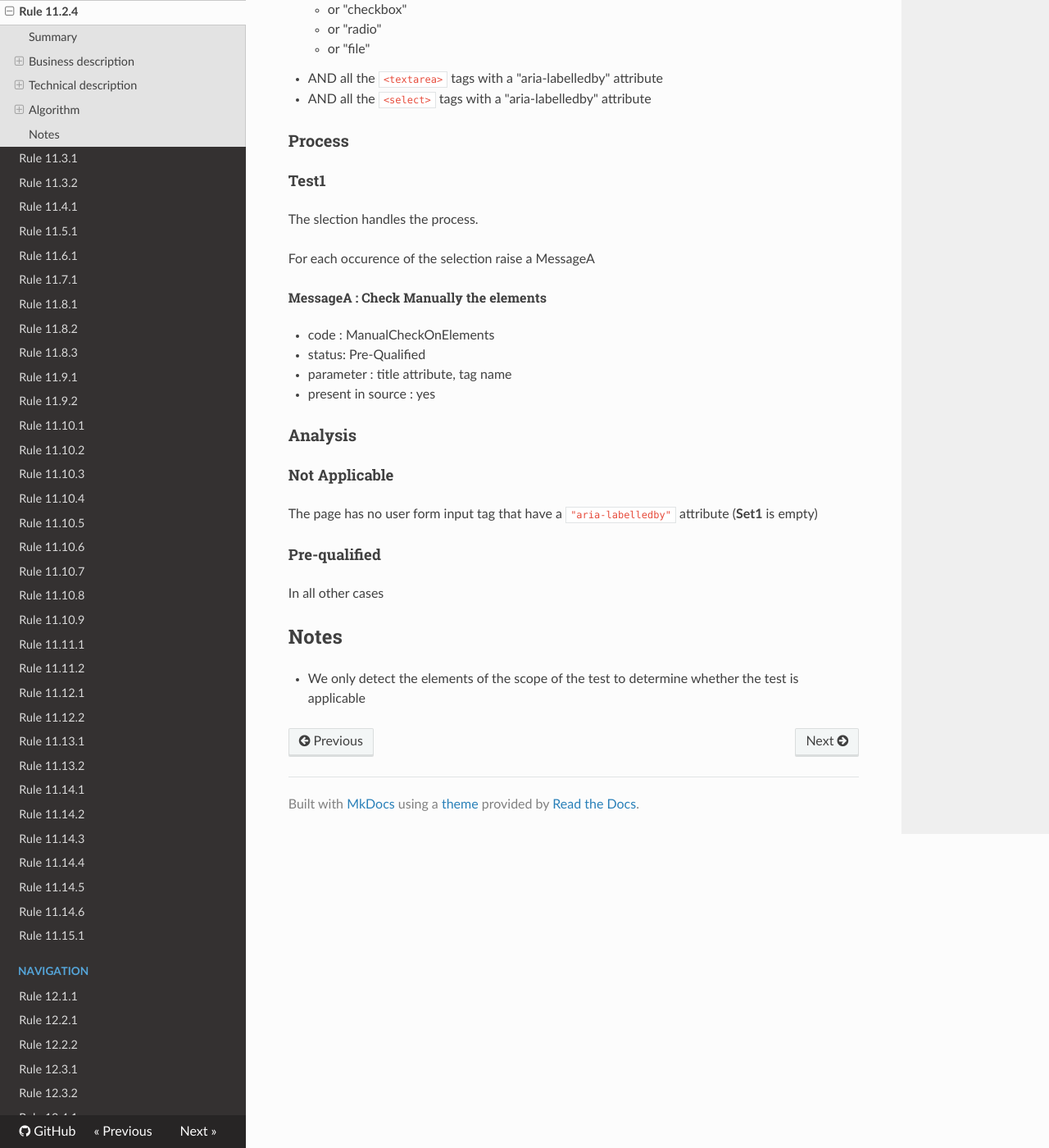
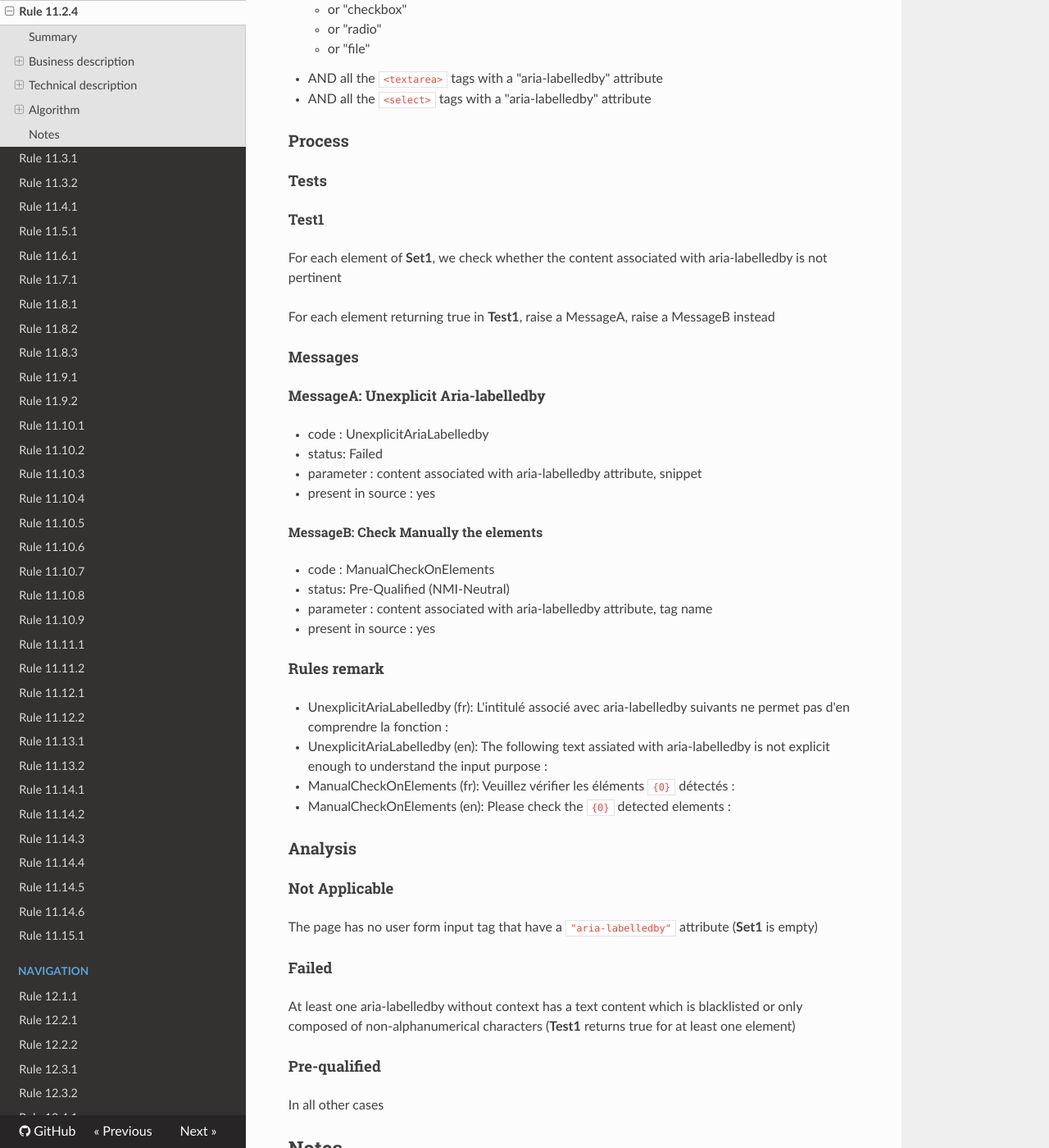
Before and after one commit to Tanaguru/RGAA3-2016, an MkDocs documentation site: the page built from docs/Rule-11-2-4.md, in a window 1280 px wide and 1400 px high, scrolled down 1253 px. Shown: the whole window at 82% size. Built offline with MkDocs 1.6.1, drawn with Linux system fonts in a browser that asks for light colours; nearby versions of some CDN libraries; old or Windows-style settings are respelled for this version of MkDocs; some of the changed text lies outside the part shown.

Commit message:
Update tests 11.2.4

```diff
--- a/docs/Rule-11-2-4.md
+++ b/docs/Rule-11-2-4.md
@@ -8,15 +8,15 @@ This test consists in checking whether each label designed with the aria propert
 
 ### Criterion
 
-[11.2](http://references.modernisation.gouv.fr/referentiel-technique-0#crit-11-2)
+[11.2](http://references.modernisation.gouv.fr/rgaa/criteres.html#crit-11-2)
 
 ###Test
 
-[11.2.4](http://references.modernisation.gouv.fr/referentiel-technique-0#test-11-2-4)
+[11.2.4](http://references.modernisation.gouv.fr/rgaa/criteres.html#test-11-2-4)
 
 ### Description
 
-Chaque <a href="http://references.modernisation.gouv.fr/referentiel-technique-0#mEtiquette">&eacute;tiquette</a> impl&eacute;ment&eacute;e via la propri&eacute;t&eacute; ARIA `aria-labelledby` permet-elle de conna&icirc;tre la fonction exacte du <a href="http://references.modernisation.gouv.fr/referentiel-technique-0#mChpSaisie">champ de formulaire</a> auquel elle est associ&eacute;e ?
+Chaque <a href="http://references.modernisation.gouv.fr/rgaa/glossaire.html#tiquette-de-champs-de-formulaire">&eacute;tiquette</a> impl&eacute;ment&eacute;e via la propri&eacute;t&eacute; ARIA `aria-labelledby` permet-elle de conna&icirc;tre la fonction exacte du <a href="http://references.modernisation.gouv.fr/rgaa/glossaire.html#champ-de-saisie-de-formulaire">champ de formulaire</a> auquel elle est associ&eacute;e ?
 
 ### Level
 
@@ -52,24 +51,47 @@ Chaque <a href="http://references.modernisation.gouv.fr/referentiel-technique-0#
 
 ### Process
 
-#### Test1
+#### Tests
 
-The slection handles the process.
+##### Test1
 
-For each occurence of the selection raise a MessageA
+For each element of **Set1**, we check whether the content associated with aria-labelledby is not pertinent
 
-###### MessageA : Check Manually the elements
+For each element returning true in **Test1**, raise a MessageA, raise a MessageB instead
+
+#### Messages
+
+##### MessageA: Unexplicit Aria-labelledby
+
+-   code : UnexplicitAriaLabelledby
+-   status: Failed
+-   parameter : content associated with aria-labelledby attribute, snippet
+-   present in source : yes
+
+###### MessageB: Check Manually the elements
 
 -   code : ManualCheckOnElements
--   status: Pre-Qualified
--   parameter : title attribute, tag name
+-   status: Pre-Qualified (NMI-Neutral)
+-   parameter : content associated with aria-labelledby attribute, tag name
 -   present in source : yes
+
+#### Rules remark
+
+ * UnexplicitAriaLabelledby (fr): L&#39;intitul&eacute; associé avec aria-labelledby suivants ne permet pas d&#39;en comprendre la fonction :
+ * UnexplicitAriaLabelledby (en): The following text assiated with aria-labelledby is not explicit enough to understand the input purpose :
+
+ * ManualCheckOnElements (fr): Veuillez v&eacute;rifier les &eacute;l&eacute;ments <code>{0}</code> d&eacute;tect&eacute;s :
+ * ManualCheckOnElements (en): Please check the <code>{0}</code> detected elements :
 
 ### Analysis
 
 #### Not Applicable
 
 The page has no user form input tag that have a `"aria-labelledby"` attribute (**Set1** is empty)
+
+#### Failed
+
+At least one aria-labelledby without context has a text content which is blacklisted or only composed of non-alphanumerical characters (**Test1** returns true for at least one element)
 
 #### Pre-qualified
 
```
Also changed, not shown: other parts of docs/Rule-11-2-4.md (+1 -2 lines), docs/Rule-11-2-3.md (+1 -1 lines), 3 other files.
